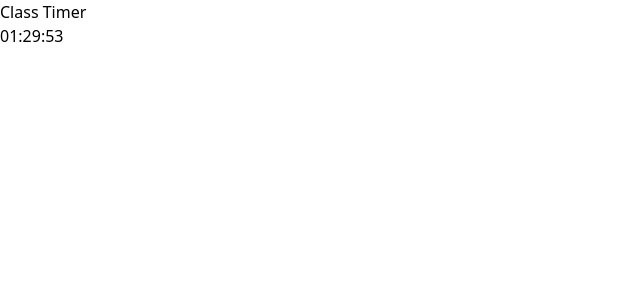
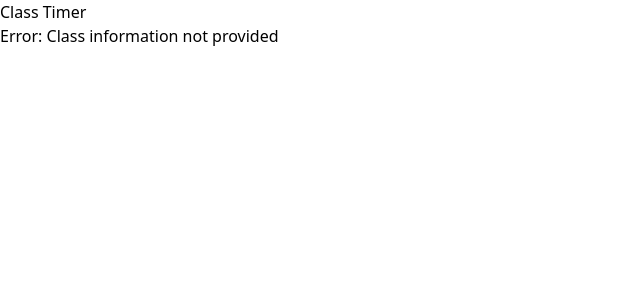
Before and after one commit to Nelson877/QR-code-generator, a React (Vite) app: page /timer/1 in a window 1280 px wide. Shown: the top 300 px of the page, without its empty margins (0-640 px from the left). Built offline with nearby package versions, Linux system fonts and the light colour scheme.

Commit message:
push it now

```diff
--- a/src/App.jsx
+++ b/src/App.jsx
@@ -9,14 +9,14 @@ const App = () => {
   const classInfo = {
     id: uuidv4(), // Generates a unique UUID
     name: 'Coding Class',
-    duration: '1:30:00', // 1 hour and 30 minutes
+    duration: 90, // 1 hour and 30 minutes in minutes
   };
 
   return (
     <Router>
       <Routes>
         <Route path="/" element={<QRCodeGenerator classInfo={classInfo} />} />
-        <Route path="/scan" element={<QRCodeScanner classInfo={classInfo} />} />
+        <Route path="/scan" element={<QRCodeScanner />} />
         <Route path="/timer/:classId" element={<Timer />} />
       </Routes>
     </Router>
--- a/src/components/QRCodeGenerator/QRCodeGenerator.jsx
+++ b/src/components/QRCodeGenerator/QRCodeGenerator.jsx
@@ -2,10 +2,12 @@ import React from 'react';
 import { QRCode } from 'react-qrcode-logo';
 
 const QRCodeGenerator = ({ classInfo }) => {
+  const startTime = new Date().toISOString(); // Current time as start time
   const qrValue = JSON.stringify({
     classId: classInfo.id,
     className: classInfo.name,
-    classTime: classInfo.endTime, // Make sure to provide the end time in ISO format
+    startTime: startTime,
+    duration: classInfo.duration, // in minutes
   });
 
   return (
@@ -14,6 +16,7 @@ const QRCodeGenerator = ({ classInfo }) => {
       <div className="p-4 bg-white border rounded-lg shadow-md">
         <QRCode value={qrValue} size={256} />
       </div>
+      <p className="mt-4 text-sm text-gray-600">Class starts at: {new Date(startTime).toLocaleTimeString()}</p>
     </div>
   );
 };
--- a/src/components/QRCodeScanner/QRCodeScanner.jsx
+++ b/src/components/QRCodeScanner/QRCodeScanner.jsx
@@ -2,7 +2,7 @@ import React, { useState } from 'react';
 import QrScanner from 'react-qr-scanner';
 import { useNavigate } from 'react-router-dom';
 
-const QRCodeScanner = ({ classInfo }) => {
+const QRCodeScanner = () => {
   const navigate = useNavigate();
   const [error, setError] = useState(null);
 
@@ -10,11 +10,12 @@ const QRCodeScanner = ({ classInfo }) => {
     if (data) {
       try {
         const scannedData = JSON.parse(data);
-        if (scannedData.classId === classInfo.id) {
-          navigate(`/timer/${classInfo.id}`);
-        } else {
-          setError("Invalid QR code for this class.");
-        }
+        navigate(`/timer/${scannedData.classId}`, {
+          state: {
+            startTime: scannedData.startTime,
+            duration: scannedData.duration
+          }
+        });
       } catch (error) {
         setError("Invalid QR Code data. Please try again.");
       }
@@ -23,13 +24,7 @@ const QRCodeScanner = ({ classInfo }) => {
 
   const handleError = (err) => {
     console.error(err);
-    if (err.name === 'NotAllowedError') {
-      setError("Camera access denied. Please allow camera access and refresh the page.");
-    } else if (err.name === 'NotFoundError') {
-      setError("No camera found on this device.");
-    } else {
-      setError("Error accessing the camera. Please try again.");
-    }
+    setError("Error scanning QR code. Please try again.");
   };
 
   return (
--- a/src/components/Timer/Timer.jsx
+++ b/src/components/Timer/Timer.jsx
@@ -1,13 +1,26 @@
 import React, { useState, useEffect } from 'react';
-import { useParams } from 'react-router-dom';
+import { useLocation } from 'react-router-dom';
 
 const Timer = () => {
-  const { classId } = useParams();
-  const classDuration = 90 * 60; // 1 hour and 30 minutes in seconds
+  const location = useLocation();
+  const { startTime, duration } = location.state || {};
 
-  const [timeLeft, setTimeLeft] = useState(classDuration);
+  const [timeLeft, setTimeLeft] = useState(calculateInitialTimeLeft());
+
+  function calculateInitialTimeLeft() {
+    if (!startTime || !duration) return 0;
+
+    const start = new Date(startTime);
+    const now = new Date();
+    const elapsedSeconds = Math.floor((now - start) / 1000);
+    const totalSeconds = duration * 60; // duration is in minutes
+
+    return Math.max(totalSeconds - elapsedSeconds, 0);
+  }
 
   useEffect(() => {
+    if (!startTime || !duration) return;
+
     const interval = setInterval(() => {
       setTimeLeft((prevTime) => {
         if (prevTime <= 0) {
@@ -19,7 +32,7 @@ const Timer = () => {
     }, 1000);
 
     return () => clearInterval(interval);
-  }, []);
+  }, [startTime, duration]);
 
   const formatTime = (time) => {
     const hours = Math.floor(time / 3600);
@@ -32,9 +45,13 @@ const Timer = () => {
   return (
     <div className="flex flex-col items-center justify-center p-6 bg-gray-100 rounded-lg shadow-lg">
       <h2 className="text-2xl font-semibold text-gray-800 mb-4">Class Timer</h2>
-      <div className="text-4xl font-bold text-red-500">
-        {timeLeft > 0 ? formatTime(timeLeft) : "Class Ended"}
-      </div>
+      {startTime && duration ? (
+        <div className="text-4xl font-bold text-red-500">
+          {timeLeft > 0 ? formatTime(timeLeft) : "Class Ended"}
+        </div>
+      ) : (
+        <div className="text-red-500">Error: Class information not provided</div>
+      )}
     </div>
   );
 };
```
